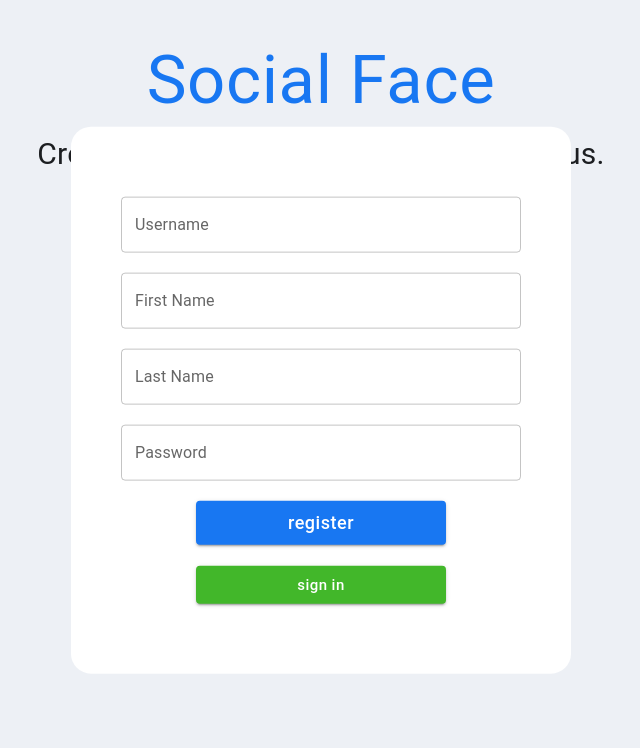
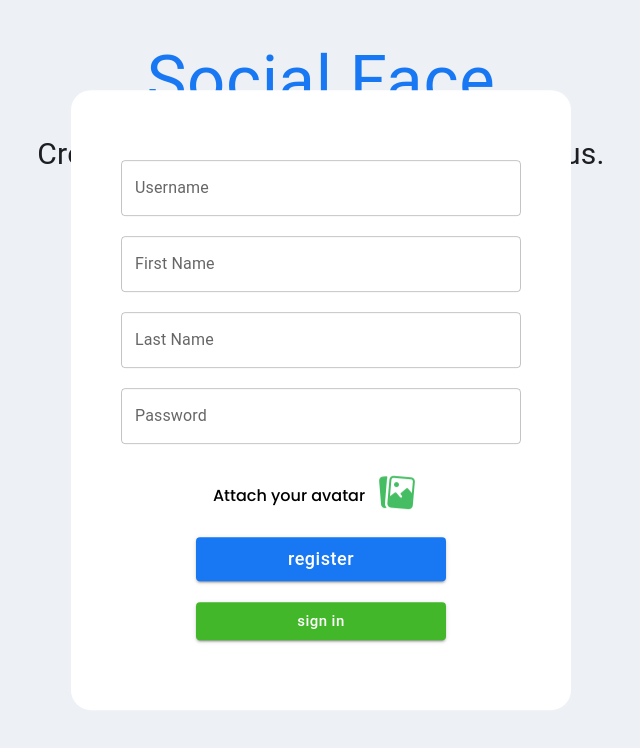
Before and after one commit to MatHyp/Social-Face, a React (Create React App) app in the folder front-end/: page /register in a window 1280 px wide. Shown: the top 748 px of the page, without its empty margins (319-959 px from the left). Built offline with nearby package versions, Linux system fonts and the light colour scheme.

Commit message:
Added sending avatar img to register page and fixes

```diff
--- a/front-end/src/pages/HomePage/widgets/CreatePostWidget.js
+++ b/front-end/src/pages/HomePage/widgets/CreatePostWidget.js
@@ -26,7 +26,7 @@ const MyPostWidget = () => {
 
   const sendPost = async () => {
     const formData = new FormData();
-
+    console.log(acceptedFiles);
     formData.append("id", user._id);
     formData.append(
       "picture",
@@ -58,6 +58,7 @@ const MyPostWidget = () => {
         sx={{
           margin: "30px auto 0 auto",
           width: isNonMobileScreens ? "30vw" : "80vw",
+          height: "210px",
           display: "flex",
           borderRadius: "14px",
           justifyContent: "center",
--- a/front-end/src/pages/HomePage/widgets/PostWidget.js
+++ b/front-end/src/pages/HomePage/widgets/PostWidget.js
@@ -2,15 +2,12 @@ import { Avatar, TextField, Grid, Divider, Button, Box } from "@mui/material";
 import { useDispatch, useSelector } from "react-redux";
 import { setPost } from "../../../state";
 
-import logo from "../../../img/profile-2.png";
 import send from "../../../img/send.png";
 import like from "../../../img/like.png";
 import like_2 from "../../../img/like_re.png";
 import comment from "../../../img/comment.png";
-import styled from "styled-components";
-import { fontSize } from "@mui/system";
 import { IconButton, useMediaQuery } from "@mui/material";
-import { useState, useEffect } from "react";
+import { useState } from "react";
 
 const PostWidget = ({
   postId,
--- a/front-end/src/pages/LoginPage/Login.js
+++ b/front-end/src/pages/LoginPage/Login.js
@@ -39,6 +39,9 @@ const LoginPage = () => {
 
   return (
     <Box>
+      Hello, you can use that account to test an app or create your own.
+      <br></br>
+      username: mateusz, password: test
       <Typography
         fontSize="67px"
         color="#1877F2"
@@ -50,7 +53,7 @@ const LoginPage = () => {
         fontSize="30px"
         color="#1c1e21"
         textAlign="center">
-        Create an account and enjoy time with us.
+        Login and enjoy time with us.
       </Typography>
       <Box
         sx={{
--- a/front-end/src/pages/RegisterPage/Register.js
+++ b/front-end/src/pages/RegisterPage/Register.js
@@ -4,12 +4,15 @@ import {
   Button,
   Divider,
   TextField,
+  Grid,
   useMediaQuery,
 } from "@mui/material";
-
+import Dropzone from "react-dropzone";
+import { useDropzone } from "react-dropzone";
 import { setPosts, setUser } from "../../state";
 import { useDispatch } from "react-redux";
 import { useState } from "react";
+import postImage from "../../img/post-image.png";
 
 const RegisterPage = () => {
   const isNonMobileScreens = useMediaQuery("(min-width:1000px)");
@@ -18,19 +21,30 @@ const RegisterPage = () => {
   const [lastName, setLastName] = useState("");
   const [username, setUsername] = useState("");
   const [password, setPassword] = useState("");
+  const { getRootProps, getInputProps, acceptedFiles } = useDropzone();
 
   const register = async () => {
+    const formData = new FormData();
+    console.log(acceptedFiles);
+
+    formData.append("firstName", name);
+    formData.append("lastName", lastName);
+    formData.append("username", username);
+    formData.append("password", password);
+    formData.append(
+      "picture",
+      acceptedFiles.length === 0 ? "" : acceptedFiles[0]
+    );
+    formData.append(
+      "picturePath",
+      acceptedFiles.length === 0 ? "" : acceptedFiles[0].path
+    );
     const registerInResponse = await fetch(
       "http://localhost:3001/auth/register",
       {
         method: "POST",
-        headers: { "Content-Type": "application/json" },
-        body: JSON.stringify({
-          firstName: name,
-          lastName: lastName,
-          username: username,
-          password: password,
-        }),
+
+        body: formData,
       }
     );
     const register = await registerInResponse.json();
@@ -103,8 +117,34 @@ const RegisterPage = () => {
             setPassword(e.target.value);
           }}
         />
-        {/* <a href="/"> */}
-
+        <div style={{ width: "50%" }}>
+          <Grid
+            container
+            direction="row"
+            justifyContent="space-around"
+            alignItems="center"
+            width="92%"
+            margin="20px auto 10px auto">
+            Attach your avatar
+            <div {...getRootProps()}>
+              <input
+                {...getInputProps()}
+                name="picture"
+              />
+              <img
+                src={postImage}
+                alt=""
+              />
+            </div>
+            <div>
+              {acceptedFiles.map((file) => (
+                <p>{file.path} - attatched</p>
+              ))}
+            </div>
+          </Grid>
+        </div>
+        <div style={{ width: "100%", transform: "translateX(25%)" }}>
+          <a href="/">
             <Button
               onClick={register}
               variant="contained"
@@ -117,11 +157,13 @@ const RegisterPage = () => {
               }}>
               Register
             </Button>
-        {/* </a > */}
+          </a>
+        </div>
 
         <Divider />
-        {/* <a href="/"> */}
 
+        <div style={{ width: "100%", transform: "translateX(25%)" }}>
+          <a href="/">
             <Button
               variant="contained"
               sx={{
@@ -133,7 +175,8 @@ const RegisterPage = () => {
               }}>
               Sign in
             </Button>
-        {/* </a> */}
+          </a>
+        </div>
       </Box>
     </Box>
   );
--- a/front-end/src/pages/StaticWidgets/SuggestedFriendsBar.js
+++ b/front-end/src/pages/StaticWidgets/SuggestedFriendsBar.js
@@ -45,6 +45,7 @@ const SuggestedFriendsBar = () => {
           display: "flex",
           justifyContent: "center",
           flexDirection: "column",
+          height: "210px",
           backgroundColor: "#fff",
           borderRadius: "14px",
         }}>
--- a/front-end/src/pages/UserProfilePage/ProfilePage.js
+++ b/front-end/src/pages/UserProfilePage/ProfilePage.js
@@ -48,7 +48,7 @@ const ProfilePage = () => {
             picturePath={user.picturePath}
           />
           <CreatePostWidget />
-          <PostsWidget path={`userPosts/${user.id}`} />
+          <PostsWidget path={`userPosts/${params.id}`} />
         </Box>
         {isNonMobileScreens ? <SuggestedFriendsBar /> : ""}
       </Box>
```
Also changed, not shown: 1 other file (tests, documents, lock files or other folders). Lines whose indentation alone changed are shown as unchanged.
